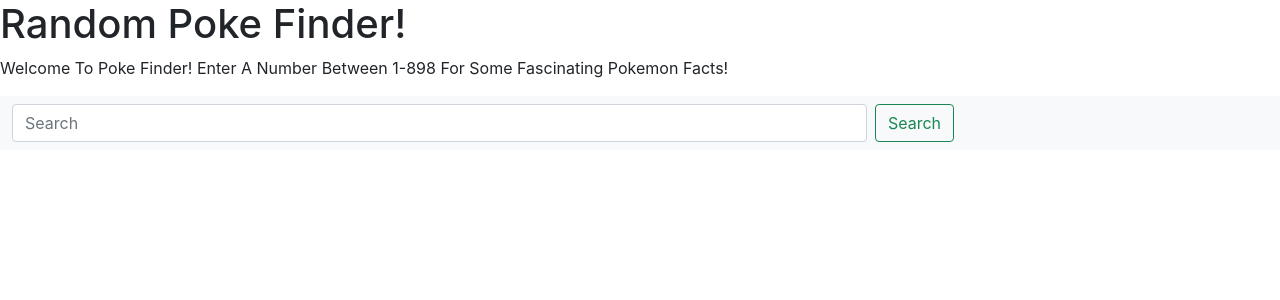
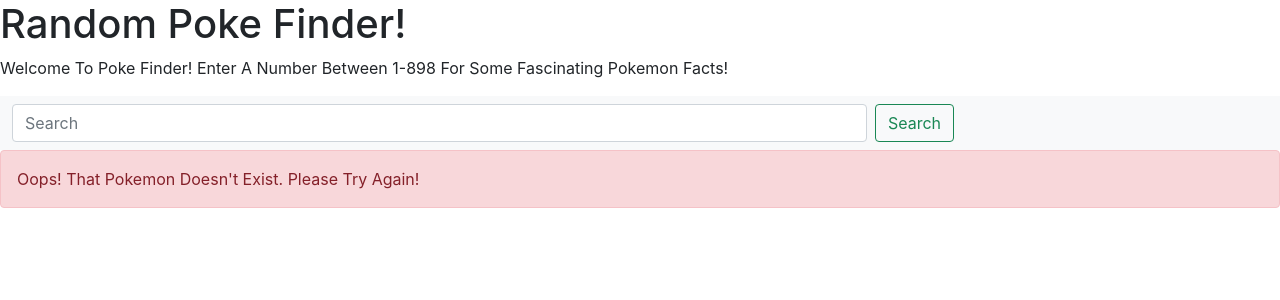
Before and after one commit to LeeFarnell/rpg, a React (Create React App) app: page / in a window 1280 px wide. Shown: the top 300 px of the page. Built offline with nearby package versions, Linux system fonts and the light colour scheme; no server answers.

Commit message:
Error card now loads on error

```diff
--- a/src/App.js
+++ b/src/App.js
@@ -3,6 +3,7 @@ import { Component } from "react";
 import "./App.css";
 import Pokemon from "./components/Pokemon";
 import fetchData from "./utils/fetchData";
+import Error from "./components/Error";
 
 class App extends Component {
   constructor(props) {
@@ -61,6 +62,8 @@ class App extends Component {
 
     if (data && !error) {
       return <Pokemon data={data} />;
+    } else if (error && !data) {
+      return <Error />;
     }
   }
 
@@ -81,7 +84,7 @@ class App extends Component {
             >
               <input
                 className="form-control me-2"
-                type="search"
+                type="number"
                 placeholder="Search"
                 aria-label="Search"
                 id="search"
--- /dev/null
+++ b/src/components/Error/index.js
@@ -0,0 +1,9 @@
+const Error = () => {
+  return (
+    <div class="alert alert-danger" role="alert">
+      Oops! That Pokemon doesn't exist. Please try again!
+    </div>
+  );
+};
+
+export default Error;
```
